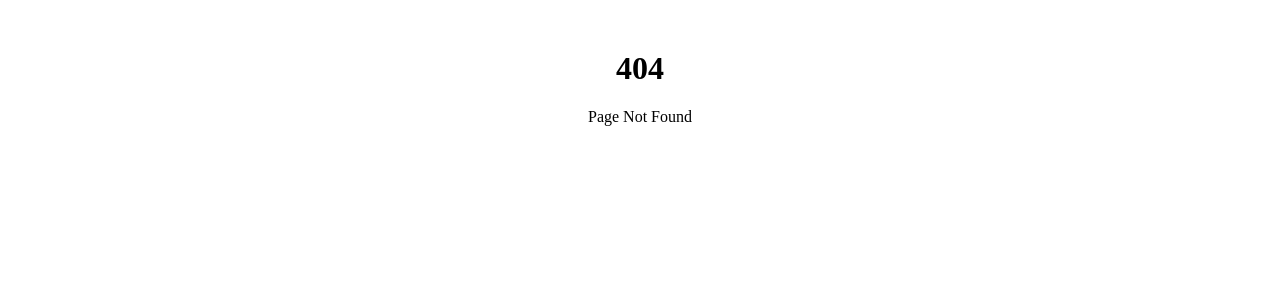
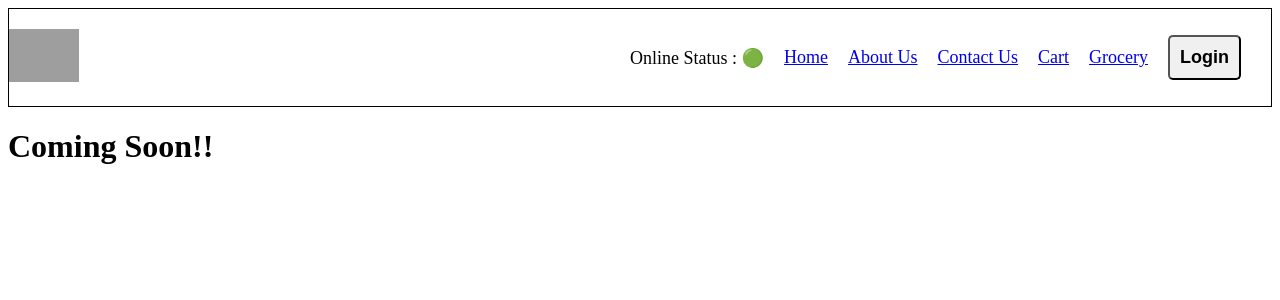
Before and after one commit to rupesh-ranjan/fast-food-delivery, a React (Vite) app: page /grocery in a window 1280 px wide. Before the commit this address had no page. Shown: the top 300 px of the page. Built offline with nearby package versions, Linux system fonts and the light colour scheme; grey boxes are pictures that could not be loaded.

Commit message:
lazy loading for Grocery and About us added

```diff
--- a/src/components/AboutClass.jsx
+++ b/src/components/AboutClass.jsx
@@ -19,7 +19,8 @@ class About extends React.Component {
       userInfo: data,
     });
   }
-  componentDidUpdate(prevProps, prevState) {
+  componentDidUpdate() {
+    // componentDidUpdate(prevProps, prevState) {
     // console.log("From Update", prevProps);
     // console.log("From Update", prevState);
     // console.log("From didUpdate", this.state.userInfo);
--- a/src/components/Error.jsx
+++ b/src/components/Error.jsx
@@ -1,5 +1,3 @@
-import { useRouteError } from "react-router-dom";
-
 function Error() {
   // console.log(useRouteError());
   return (
--- /dev/null
+++ b/src/components/Grocery.jsx
@@ -0,0 +1,4 @@
+function Grocery() {
+  return <h1>Coming Soon!!</h1>;
+}
+export default Grocery;
--- a/src/components/Header.jsx
+++ b/src/components/Header.jsx
@@ -30,6 +30,9 @@ export function Header() {
             <Link to="">Cart</Link>
           </li>
           <li>
+            <Link to="/grocery">Grocery</Link>
+          </li>
+          <li>
             <button
               className="login-btn"
               onClick={() => setIsLoggedIn(!isLoggedIn)}
--- a/src/router/appRouter.jsx
+++ b/src/router/appRouter.jsx
@@ -2,10 +2,14 @@ import { createBrowserRouter } from "react-router-dom";
 import App from "../App.jsx";
 import Body from "../components/Body.jsx";
 import About from "../components/About.jsx";
-import AboutClass from "../components/AboutClass.jsx";
+// import AboutClass from "../components/AboutClass.jsx";
 import Contact from "../components/Contact.jsx";
 import Error from "../components/Error.jsx";
 import RestaurantMenu from "../components/RestaurantMenu.jsx";
+import { lazy, Suspense } from "react";
+
+const Grocery = lazy(() => import("../components/Grocery.jsx"));
+const AboutClass = lazy(() => import("../components/AboutClass.jsx"));
 
 export const appRouter = createBrowserRouter([
   {
@@ -14,8 +18,23 @@ export const appRouter = createBrowserRouter([
     children: [
       { path: "/", element: <Body /> },
       // { path: "/about", element: <About /> },
-      { path: "/about", element: <AboutClass /> },
+      {
+        path: "/about",
+        element: (
+          <Suspense fallback={<h1>Loading...</h1>}>
+            <AboutClass />
+          </Suspense>
+        ),
+      },
       { path: "/contact", element: <Contact /> },
+      {
+        path: "/grocery",
+        element: (
+          <Suspense fallback={<h1>Loading...</h1>}>
+            <Grocery />
+          </Suspense>
+        ),
+      },
       { path: "/restaurant/:restaurantId", element: <RestaurantMenu /> },
     ],
     errorElement: <Error />,
```
